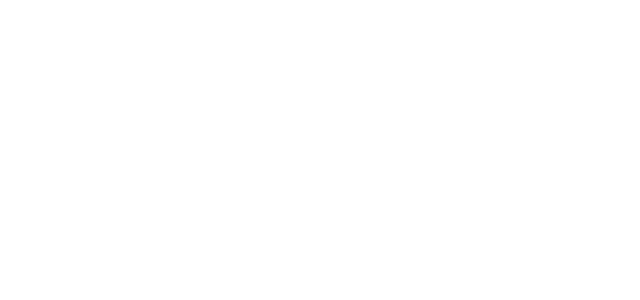
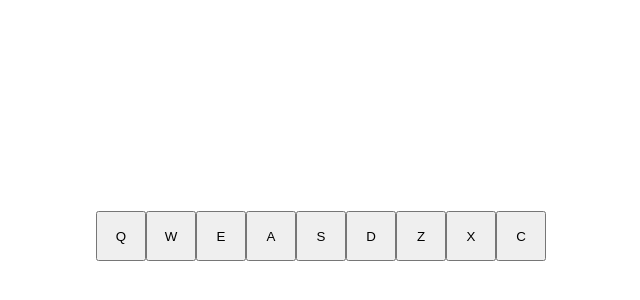
Before and after one commit to DenisImamovicc/Drum-Machine, a React (Vite) app: page / in a window 1280 px wide. Shown: the part 172-472 px from the top of the page, without its empty margins (319-959 px from the left). Built offline with nearby package versions, Linux system fonts and the light colour scheme.

Commit message:
Add 9 button each having their own sound file

```diff
--- a/src/App.css
+++ b/src/App.css
@@ -0,0 +1,13 @@
+#drum-machine{
+    display: flex;
+    justify-content: center;
+    align-items: center;
+
+    height: 100vh;
+}
+
+.drum-pad{
+    height: 50px;
+    width: 50px;
+
+}
--- a/src/App.tsx
+++ b/src/App.tsx
@@ -3,9 +3,52 @@
 
 function App() {
 
+  function handlePlay() {
+
+  }
+
+
   return (
-    <div className="App">
+    <div id='drum-machine'>
+      <div id='display'>
+        <button className='drum-pad' onClick={handlePlay} id='Heater 1'>Q
+          <audio src="src/assets/Cev_H2.mp3">
+          </audio>
+        </button>
+        <button className='drum-pad' onClick={handlePlay} id='Heater 2'>W
+          <audio src="src/assets/Dsc_Oh.mp3">
+          </audio>
+        </button>
+        <button className='drum-pad' onClick={handlePlay} id='Heater 3'>E
+          <audio src="src/assets/Heater-1.mp3">
+          </audio>
+        </button>
+        <button className='drum-pad' onClick={handlePlay} id='Heater 4'>A
+          <audio src="src/assets/Heater-2.mp3">
+          </audio>
+        </button>
+        <button className='drum-pad' onClick={handlePlay} id='Clap'>S
+          <audio src="src/assets/Heater-3.mp3">
+          </audio>
+        </button>
+        <button className='drum-pad' onClick={handlePlay} id='Open-HH'>D
+          <audio src="src/assets/Heater-4_1.mp3">
+          </audio>
+        </button>
+        <button className='drum-pad' onClick={handlePlay} id="Kick-n'-Hat">Z
+          <audio src="src/assets/Heater-6.mp3">
+          </audio>
+        </button>
+        <button className='drum-pad' onClick={handlePlay} id='Kick'>X
+          <audio src="src/assets/Kick_n_Hat.mp3">
+          </audio>
+        </button>
+        <button className='drum-pad' onClick={handlePlay} id='Closed-HH'>C
+          <audio src="src/assets/RP4_KICK_1.mp3">
+          </audio>
+        </button>
 
+      </div>
     </div>
   )
 }
```
